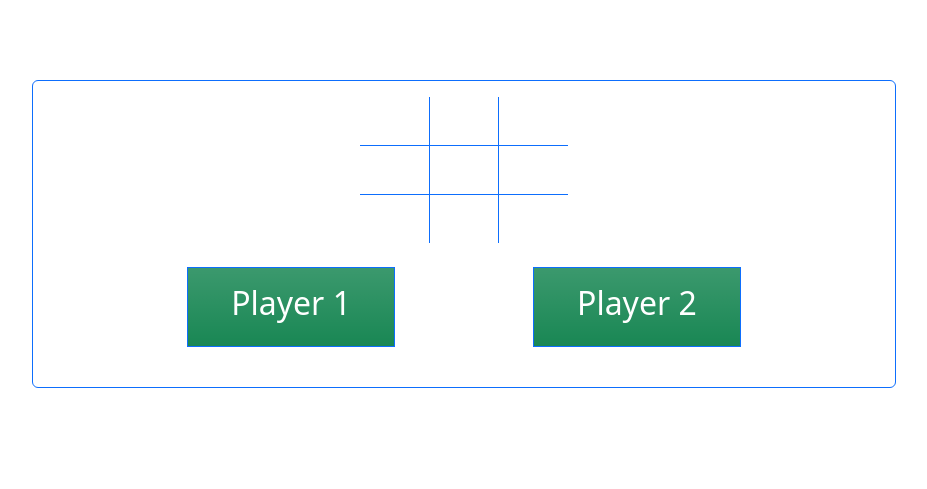
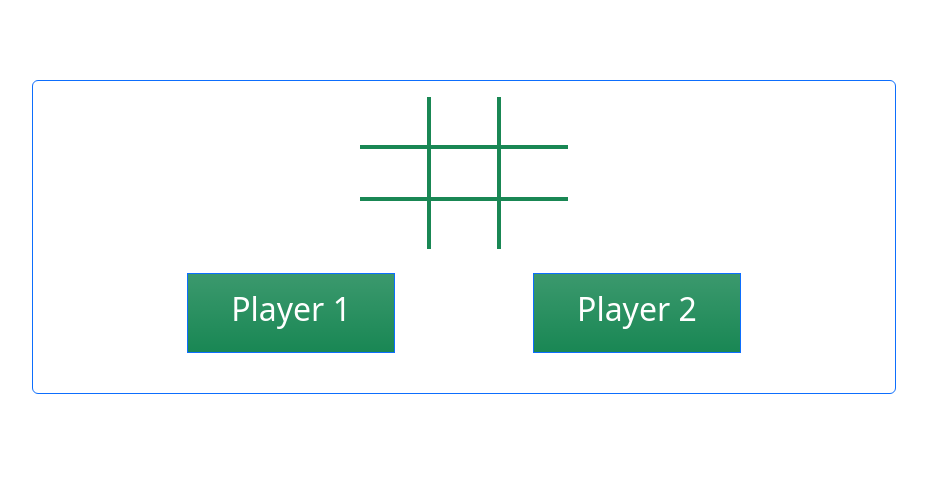
Before and after one commit to SoyL23/Triqui, a PHP site: page / in a window 1280 px wide. Shown: the part 120-609 px from the top of the page, without its empty margins (176-1103 px from the left). Run offline with PHP 8.4, Linux system fonts and the light colour scheme.

Commit message:
cambios en front

```diff
--- a/view/main.php
+++ b/view/main.php
@@ -10,19 +10,19 @@
             <table class="w-25">
 
                 <tr>
-                    <td id="table_date_1" class="border border-primary p-4"></td>
-                    <td id="table_date_2" class="border border-primary p-4"></td>
-                    <td id="table_date_3" class="border border-primary p-4"></td>
+                    <td id="table_date_1" class=" border border-4 border-success p-4"></td>
+                    <td id="table_date_2" class=" border border-4 border-success p-4"></td>
+                    <td id="table_date_3" class=" border border-4 border-success p-4"></td>
                 </tr>
                 <tr>
-                    <td id="table_date_4" class="border border-primary p-4"></td>
-                    <td id="table_date_5" class="border border-primary p-4"></td>
-                    <td id="table_date_6" class="border border-primary p-4"></td>
+                    <td id="table_date_4" class="border border-4 border-success p-4"></td>
+                    <td id="table_date_5" class="border border-4 border-success p-4"></td>
+                    <td id="table_date_6" class="border border-4 border-success p-4"></td>
                 </tr>
                 <tr>
-                    <td id="table_date_7" class="border border-primary p-4"></td>
-                    <td id="table_date_8" class="border border-primary p-4"></td>
-                    <td id="table_date_9" class="border border-primary p-4"></td>
+                    <td id="table_date_7" class="border border-4 border-success p-4"></td>
+                    <td id="table_date_8" class="border border-4 border-success p-4"></td>
+                    <td id="table_date_9" class="border border-4 border-success p-4"></td>
                 </tr>
 
             </table>
```
